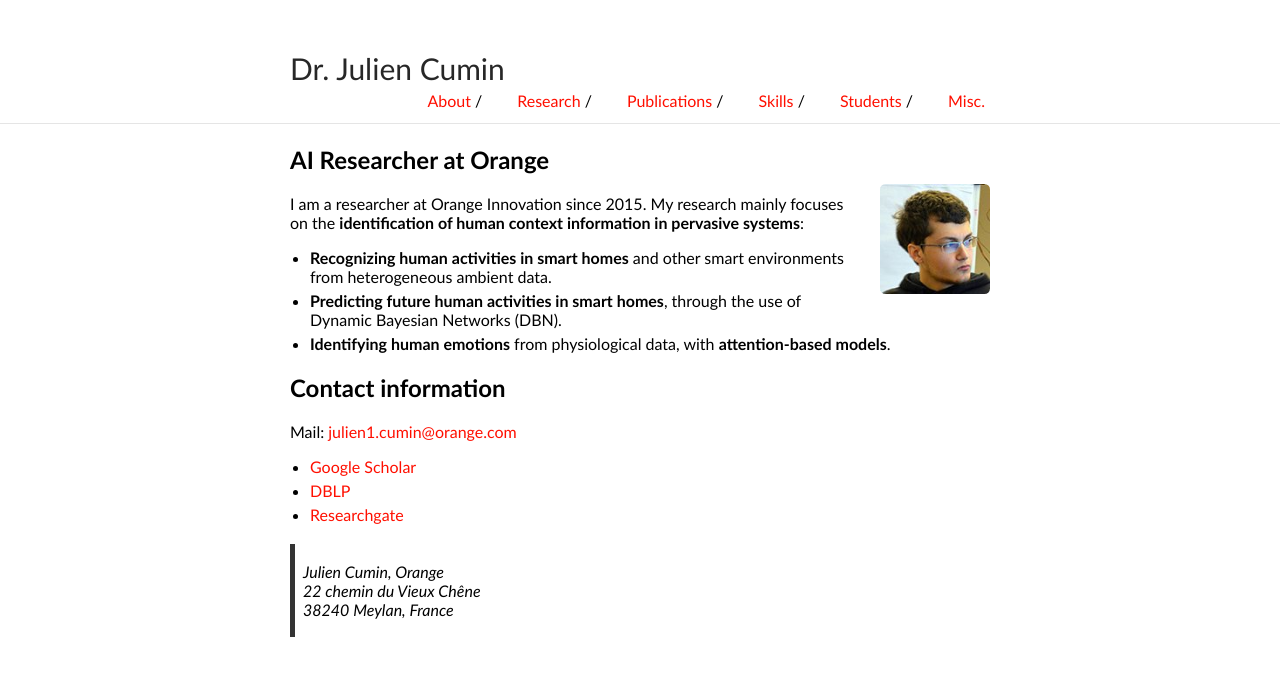
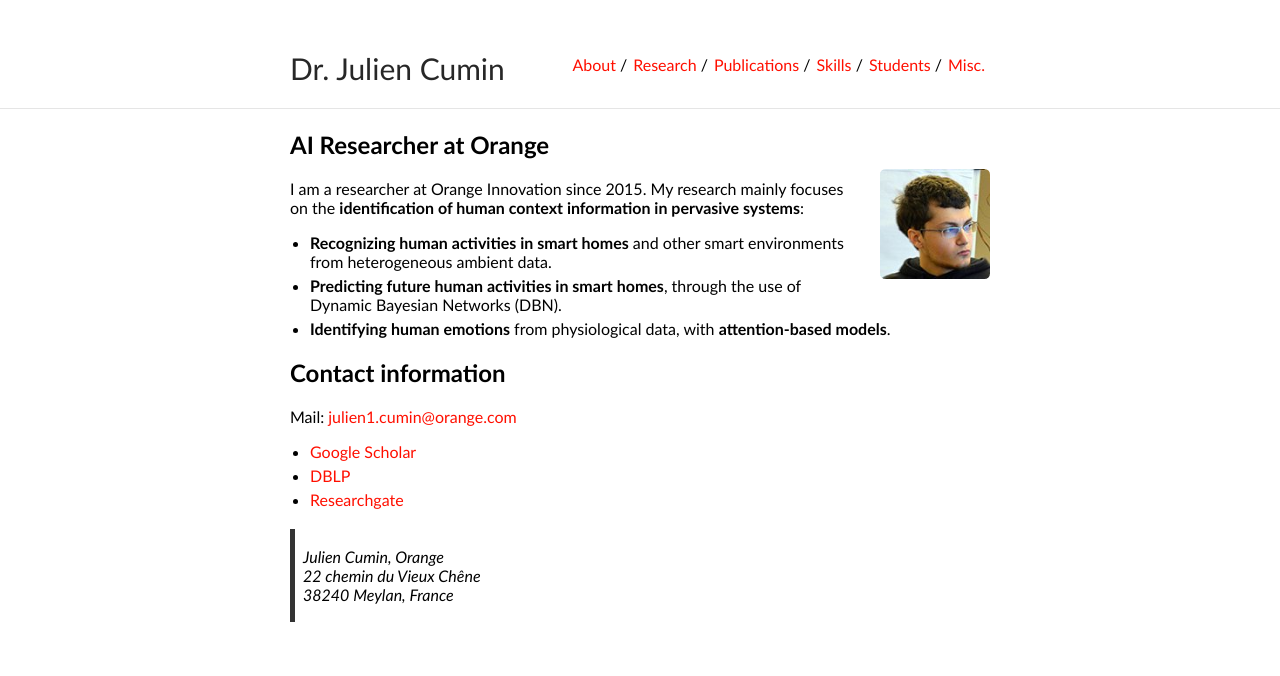
Before and after one commit to JCumin/jcumin.github.io, a Jekyll site: the page built from index.md, in a window 1280 px wide. Shown: the top 676 px of the page. Built offline with Jekyll 4.4.1, drawn with Linux system fonts in a browser that asks for light colours.

Commit message:
Update _style.scss

```diff
--- a/_sass/_style.scss
+++ b/_sass/_style.scss
@@ -48,7 +48,7 @@ hr {
 }
 .nav-list {
     list-style-type: none;
-    margin: 0 5px 0 30px;
+    margin: 0 5px 0 1px;
 }
 .alignable {
     display: inline-block;
```
